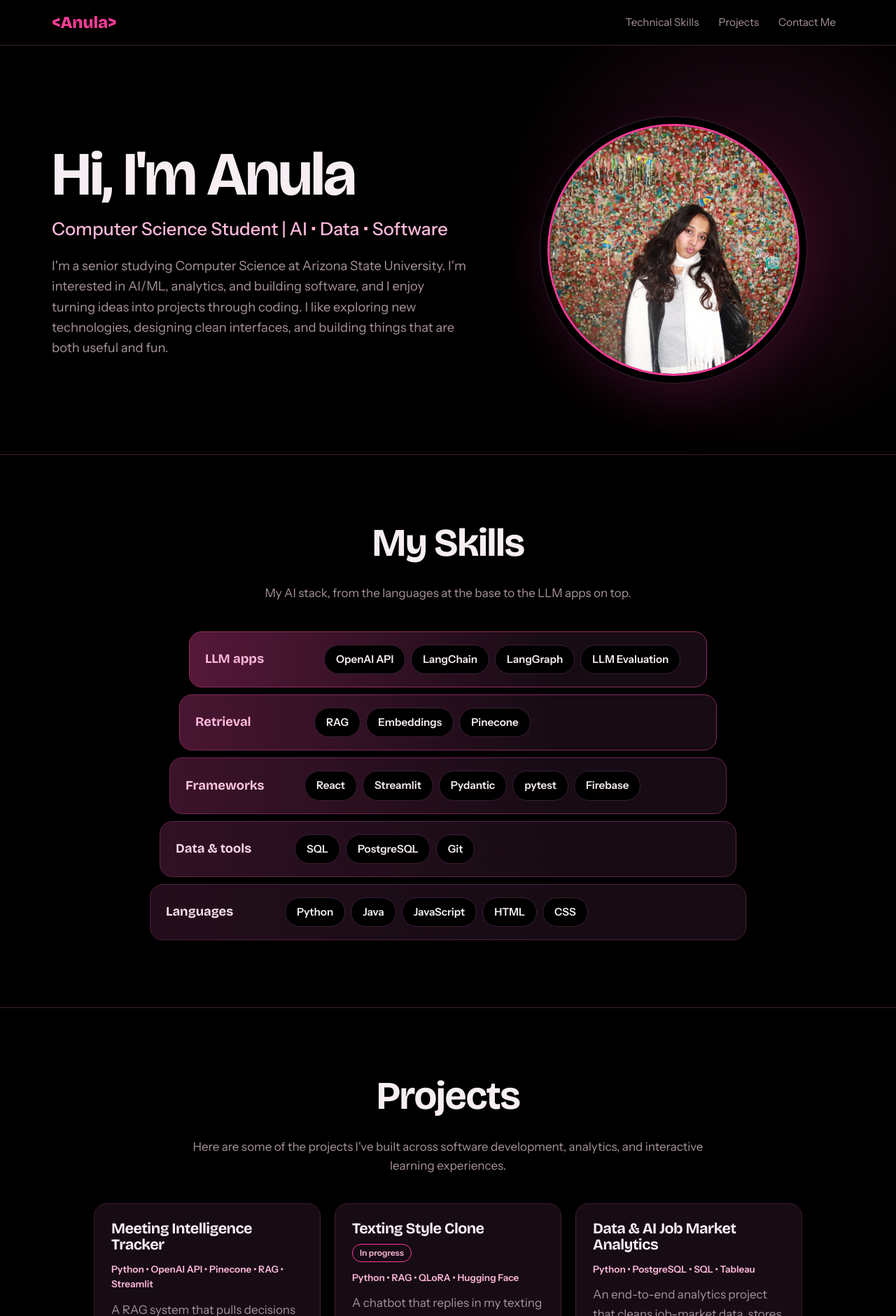
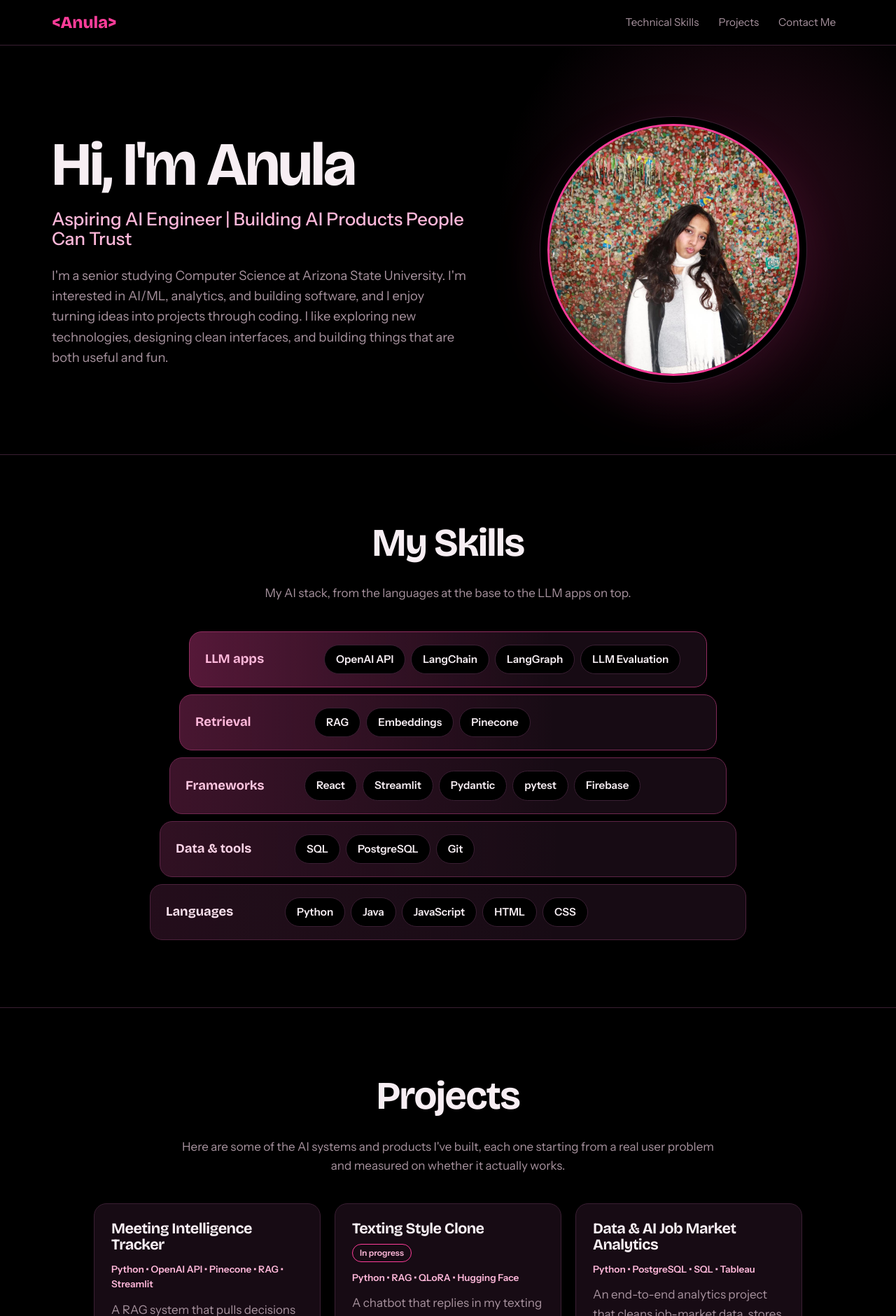
Before and after one commit to anula513/anulaportfolio, a React (Vite) app: page / in a window 1280 px wide. Shown: the top 1880 px of the page at 70% size. Built offline with nearby package versions, Linux system fonts and the light colour scheme.

Commit message:
Reposition hero subtitle and projects intro toward AI engineering
Co-Authored-By: Claude Opus 5.5 <noreply@anthropic.com>
Claude-Session: https://claude.ai/code/session_01YEperQZU5kBBXgBraqU1Fa

```diff
--- a/src/pages/Home.jsx
+++ b/src/pages/Home.jsx
@@ -67,7 +67,7 @@ export default function Home() {
         <div className="container hero-inner">
           <div className="hero-text">
             <h1>Hi, I&apos;m Anula</h1>
-            <h2>Computer Science Student | AI • Data • Software</h2>
+            <h2>Aspiring AI Engineer | Building AI Products People Can Trust</h2>
             <p>
               I&apos;m a senior studying Computer Science at Arizona State University. I&apos;m interested in AI/ML, analytics,
               and building software, and I enjoy turning ideas into projects through coding. I like exploring new
@@ -108,8 +108,8 @@ export default function Home() {
         <div className="container">
           <h2 className="section-title center">Projects</h2>
           <p className="section-sub center">
-            Here are some of the projects I&apos;ve built across software development,
-            analytics, and interactive learning experiences.
+            Here are some of the AI systems and products I&apos;ve built, each one starting
+            from a real user problem and measured on whether it actually works.
           </p>
           <ProjectCarousel />
         </div>
```
